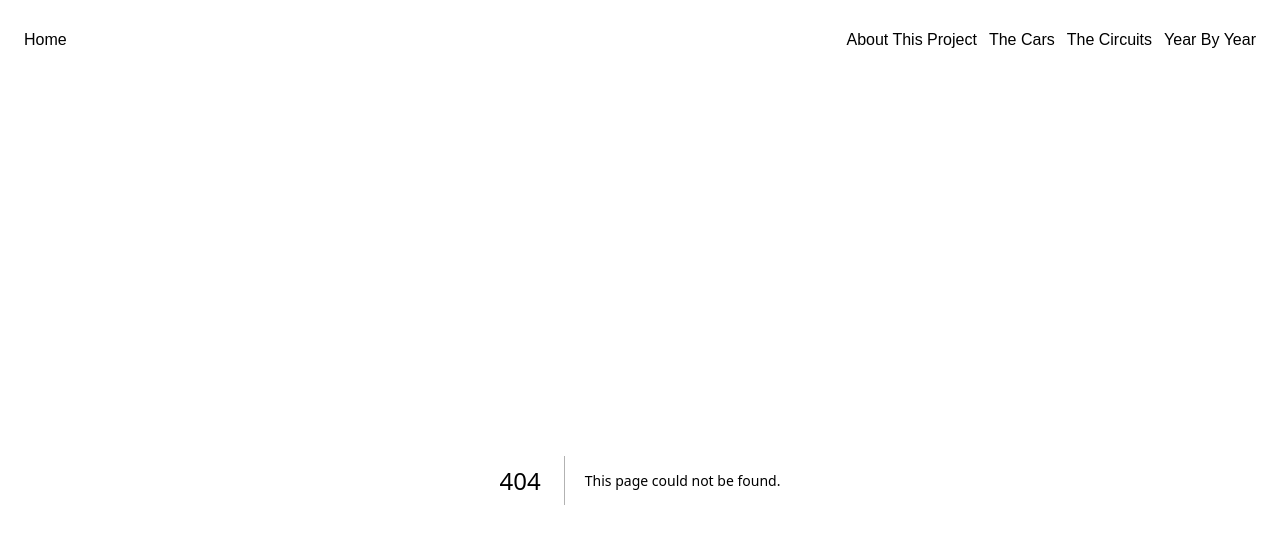
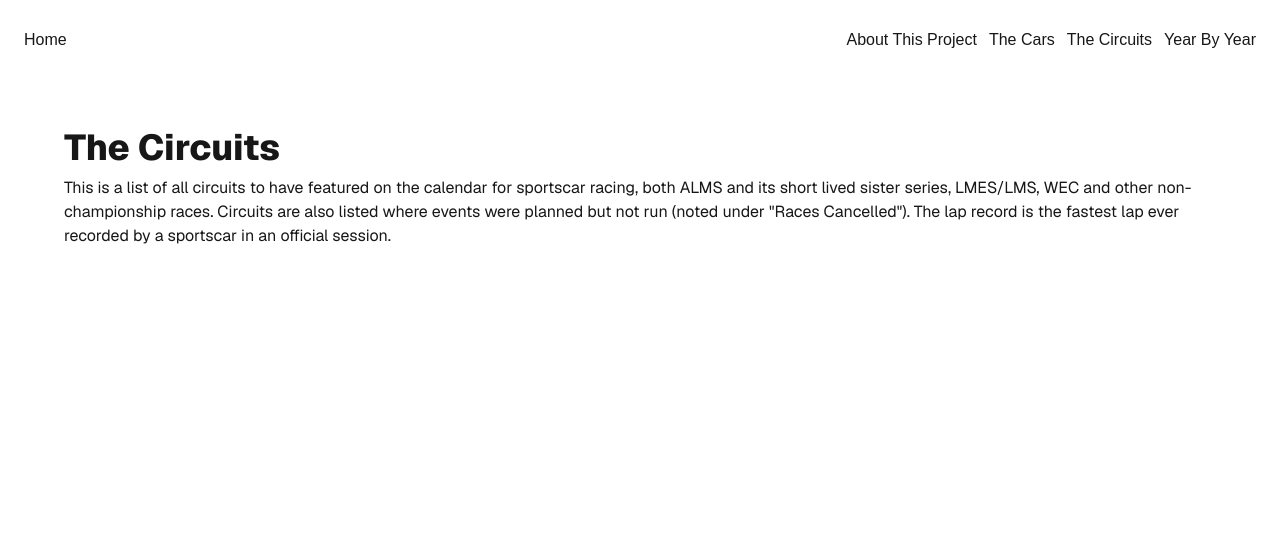
Before and after one commit to RasmusKodehode/sportscar-encyclopedia, a Next.js app: page /the-circuits in a window 1280 px wide. Before the commit this address had no page. Shown: the top 544 px of the page. Built offline with nearby package versions, Linux system fonts and the light colour scheme.

Commit message:
new circuits page

```diff
--- /dev/null
+++ b/app/the-circuits/page.tsx
@@ -0,0 +1,21 @@
+import Image from "next/image";
+
+export default function Citcuits() {
+  return (
+    <div className="flex flex-col flex-1 items-center justify-center bg-zinc-50 font-sans">
+      <main className="flex flex-1 w-full flex-col items-center justify-start py-12 px-16 bg-white sm:items-start">
+        <div className="flex flex-col gap-2">
+          <h1 className="text-4xl font-extrabold">The Circuits</h1>
+          <p>
+            This is a list of all circuits to have featured on the calendar for
+            sportscar racing, both ALMS and its short lived sister series,
+            LMES/LMS, WEC and other non-championship races. Circuits are also
+            listed where events were planned but not run (noted under "Races
+            Cancelled"). The lap record is the fastest lap ever recorded by a
+            sportscar in an official session.
+          </p>
+        </div>
+      </main>
+    </div>
+  );
+}
--- a/components/Hamburger.tsx
+++ b/components/Hamburger.tsx
@@ -36,8 +36,8 @@
       {isOpen && (
         <div className="absolute right-0 mt-2 w-48 bg-white rounded-md shadow-lg py-1 z-50">
           <Link href="/about">About This Project</Link>
-          <Link href="/">The Cars</Link>
-          <Link href="/">The Circuits</Link>
+          <Link href="/the-cars">The Cars</Link>
+          <Link href="/the-circuits">The Circuits</Link>
           <Link href="/">Year By Year</Link>
         </div>
       )}
--- a/components/NavBar.tsx
+++ b/components/NavBar.tsx
@@ -13,8 +13,8 @@
       </div>
       <div className="md:flex md:flex-row md:gap-3 md:h-fit md:items-center hidden">
         <Link href="/about">About This Project</Link>
-        <Link href="/">The Cars</Link>
-        <Link href="/">The Circuits</Link>
+        <Link href="/the-cars">The Cars</Link>
+        <Link href="/the-circuits">The Circuits</Link>
         <Link href="/">Year By Year</Link>
       </div>
     </div>
```
